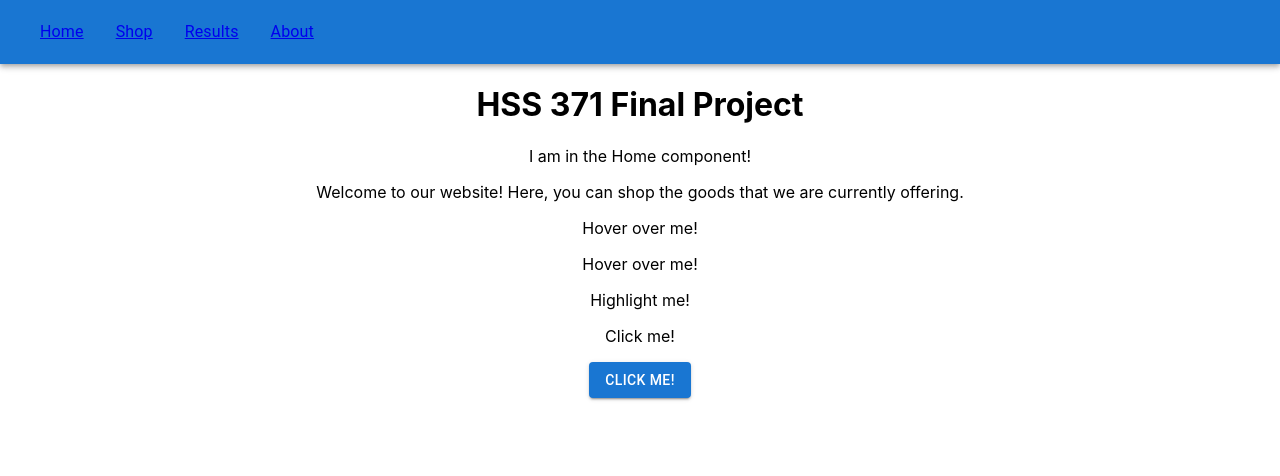
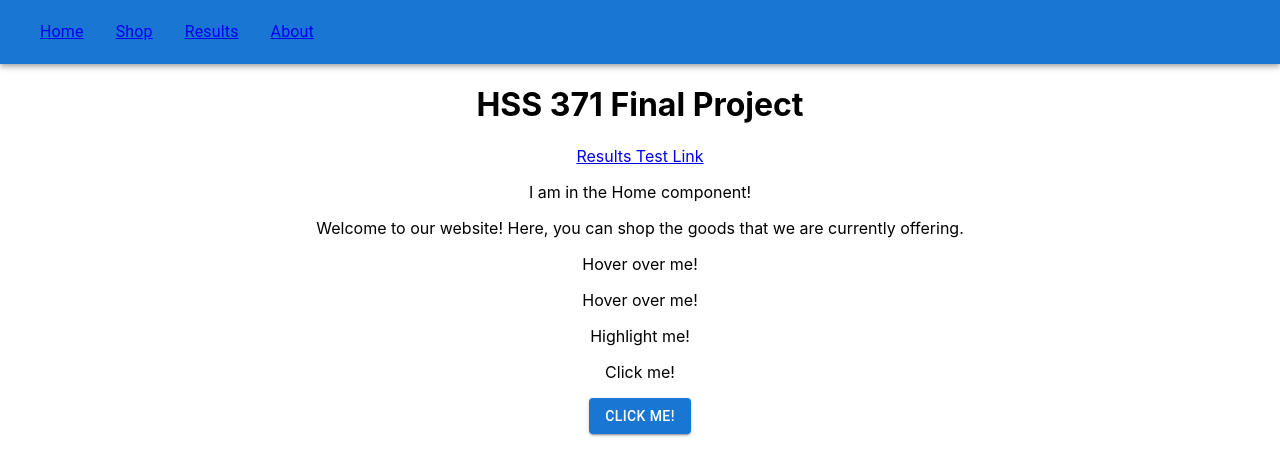
Before and after one commit to jkronyak/hss-371-final, a React (Create React App) app in the folder app/: page / in a window 1280 px wide. Shown: the top 476 px of the page. Built offline with nearby package versions, Linux system fonts and the light colour scheme.

Commit message:
TYPOGRAPHY

```diff
--- a/app/src/App.js
+++ b/app/src/App.js
@@ -1,5 +1,5 @@
 import './App.css';
-import { BrowserRouter as Router, Route, Routes } from 'react-router-dom';
+import { BrowserRouter as Router, Route, Routes, Link } from 'react-router-dom';
 
 import {
   AppBar, Toolbar, Typography
--- a/app/src/components/Home.js
+++ b/app/src/components/Home.js
@@ -1,22 +1,27 @@
 import React from 'react';
-import { useSelector } from 'react-redux';
+import { useSelector, useDispatch } from 'react-redux';
+import { Link } from 'react-router-dom';
 
+import actions from '../actions';
 
 import { Button } from '@mui/material';
 
 const Home = () => {
-
+    const dispatch = useDispatch();
     const handleMouseOver = (e) => {
         console.log(e);
+        dispatch(actions.addInteraction({type: "HOME_PAGE_MOUSE_HOVER", timestamp: Date.now(), item: null}));
 
     }
 
     const handleButtonClick = (e) => {
         console.log(e);
+        dispatch(actions.addInteraction({type: "HOME_PAGE_BUTTON_PRESS", timestamp: Date.now(), item: null}));
     }
 
     return(
         <div>
+            <Link to='/results'>Results Test Link</Link>
             <p>I am in the Home component!</p>
             <p>Welcome to our website! Here, you can shop the goods that we are currently offering.</p>
             <p onMouseOver={() => console.log("Hovered")}>Hover over me!</p>
```
